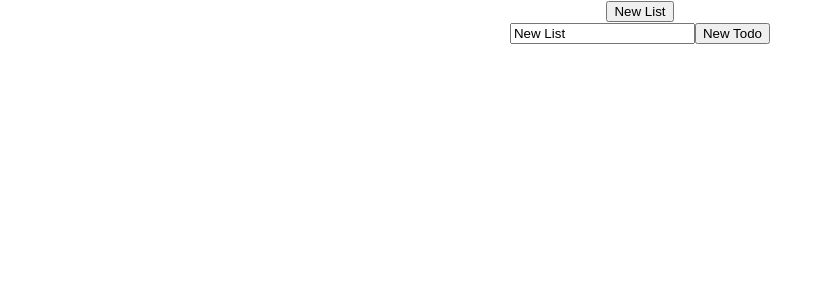
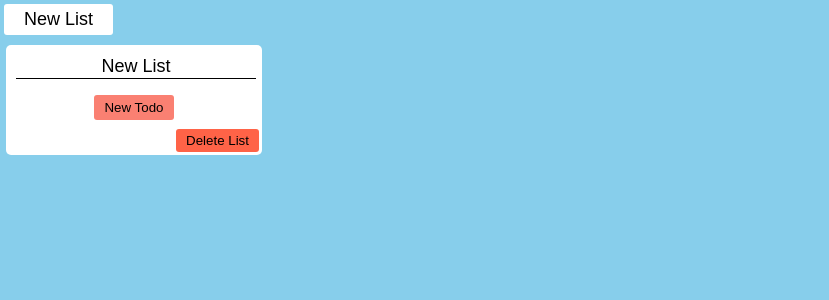
Before and after one commit to Giaddon/TypeScriptTodo, a React (Create React App) app: page / in a window 1280 px wide. Both pictures are taken after a click on the button "New List". Shown: the top 300 px of the page, without its empty margins (0-829 px from the left). Built offline with nearby package versions, Linux system fonts and the light colour scheme.

Commit message:
Styling improvements to every component, added delete list button with no logic.

```diff
--- /dev/null
+++ b/src/AddListButton.css
@@ -0,0 +1,9 @@
+.AddListButton {
+  border: none;
+  background-color: white;
+  border-radius: 3px;
+  font-size: 18px;
+  padding: 5px 20px;
+  margin: 4px;
+  cursor: pointer;
+}
--- a/src/AddListButton.tsx
+++ b/src/AddListButton.tsx
@@ -1,4 +1,5 @@
 import React from 'react';
+import './AddListButton.css';
 
 type AppProps = {
   newList: () => void
@@ -11,7 +12,7 @@ function AddListButton({ newList }: AppProps) {
   }
 
   return (
-    <button onClick={createNewList}>New List</button>
+    <button className='AddListButton' onClick={createNewList}>New List</button>
   )
 }
 
--- /dev/null
+++ b/src/AddTodoButton.css
@@ -0,0 +1,9 @@
+.AddTodoButton {
+  margin: 6px auto 25px auto;
+  display: block;
+  background-color: salmon;
+  border-radius: 3px;
+  border: none;
+  padding: 5px 10px;
+  cursor: pointer;
+}
--- a/src/AddTodoButton.tsx
+++ b/src/AddTodoButton.tsx
@@ -1,4 +1,5 @@
 import React from 'react';
+import './AddTodoButton.css';
 
 type AppProps = {
   newTodo: () => void
@@ -11,7 +12,7 @@ function AddTodoButton({ newTodo }: AppProps) {
   }
 
   return (
-    <button onClick={createNewTodo}>New Todo</button>
+    <button className='AddTodoButton' onClick={createNewTodo}>New Todo</button>
   )
 }
 
--- a/src/App.css
+++ b/src/App.css
@@ -1,38 +1,9 @@
-.App {
-  text-align: center;
+body {
+  background-color: skyblue;
 }
 
-.App-logo {
-  height: 40vmin;
-  pointer-events: none;
+.ListContainer {
+  display: flex;
+  flex-flow: row wrap;
+
 }
-
-@media (prefers-reduced-motion: no-preference) {
-  .App-logo {
-    animation: App-logo-spin infinite 20s linear;
-  }
-}
-
-.App-header {
-  background-color: #282c34;
-  min-height: 100vh;
-  display: flex;
-  flex-direction: column;
-  align-items: center;
-  justify-content: center;
-  font-size: calc(10px + 2vmin);
-  color: white;
-}
-
-.App-link {
-  color: #61dafb;
-}
-
-@keyframes App-logo-spin {
-  from {
-    transform: rotate(0deg);
-  }
-  to {
-    transform: rotate(360deg);
-  }
-}
--- a/src/App.tsx
+++ b/src/App.tsx
@@ -19,10 +19,12 @@ function App() {
   return (
     <div className="App">
       <AddListButton newList= {addNewList} />
-      {appData.lists.length > 0
-        ? appData.lists.map((l: TodoListType) =>
-          <TodoList id={l.id} label={l.label} todos={l.todos} nextId={l.nextId} key={l.id} /> )
-        : null}
+      <div className='ListContainer'>
+        {appData.lists.length > 0
+          ? appData.lists.map((l: TodoListType) =>
+            <TodoList id={l.id} label={l.label} todos={l.todos} nextId={l.nextId} key={l.id} /> )
+          : null}
+        </div>
     </div>
   );
 }
--- /dev/null
+++ b/src/DeleteListButton.css
@@ -0,0 +1,9 @@
+.DeleteListButton {
+  background-color: tomato;
+  border: none;
+  border-radius: 3px;
+  padding: 4px 10px;
+  position: absolute;
+  bottom: 3px;
+  right: 3px;
+}
--- /dev/null
+++ b/src/DeleteListButton.tsx
@@ -0,0 +1,11 @@
+import React from 'react';
+import './DeleteListButton.css';
+
+function DeleteListButton() {
+
+  return (
+    <button className='DeleteListButton'>Delete List</button>
+  )
+}
+
+export default DeleteListButton;
--- a/src/TodoItem.css
+++ b/src/TodoItem.css
@@ -1,3 +1,3 @@
 .TodoItem {
-  color: skyblue;
+  margin: 3px 0px;
 }
--- a/src/TodoList.css
+++ b/src/TodoList.css
@@ -0,0 +1,17 @@
+.TodoList {
+  position: relative;
+  display: inline-block;
+  background-color: white;
+  border-radius: 5px;
+  padding: 10px;
+  margin: 6px;
+}
+
+.TodoList-Title {
+  border: none;
+  border-bottom: 1px solid black;
+  text-align: center;
+  width: 100%;
+  margin-bottom: 10px;
+  font-size: 18px;
+}
--- a/src/TodoList.tsx
+++ b/src/TodoList.tsx
@@ -4,6 +4,7 @@ import TodoItem from './TodoItem';
 import AddTodoButton from './AddTodoButton';
 import { saveListLabel, saveNewTodo } from './storageAPI';
 import { TodoListType, TodoType } from './types';
+import DeleteListButton from './DeleteListButton';
 
 function TodoList({ id, label, todos, nextId } : TodoListType) {
   const [todosArray, setTodosArray] = useState<TodoType[]>(todos);
@@ -27,6 +28,7 @@ function TodoList({ id, label, todos, nextId } : TodoListType) {
   return (
     <div className="TodoList">
       <input
+        className="TodoList-Title"
         type='text'
         value={labelText}
         onChange={(e: React.ChangeEvent<HTMLInputElement>) => changeLabel(e.currentTarget.value)}
@@ -36,6 +38,7 @@ function TodoList({ id, label, todos, nextId } : TodoListType) {
           <TodoItem id={i.id} listId={id} label = {i.label} completed = {i.completed} key={i.id} />)
         : null}
       <AddTodoButton newTodo={addNewTodo} />
+      <DeleteListButton />
     </div>
   )
 }
```
